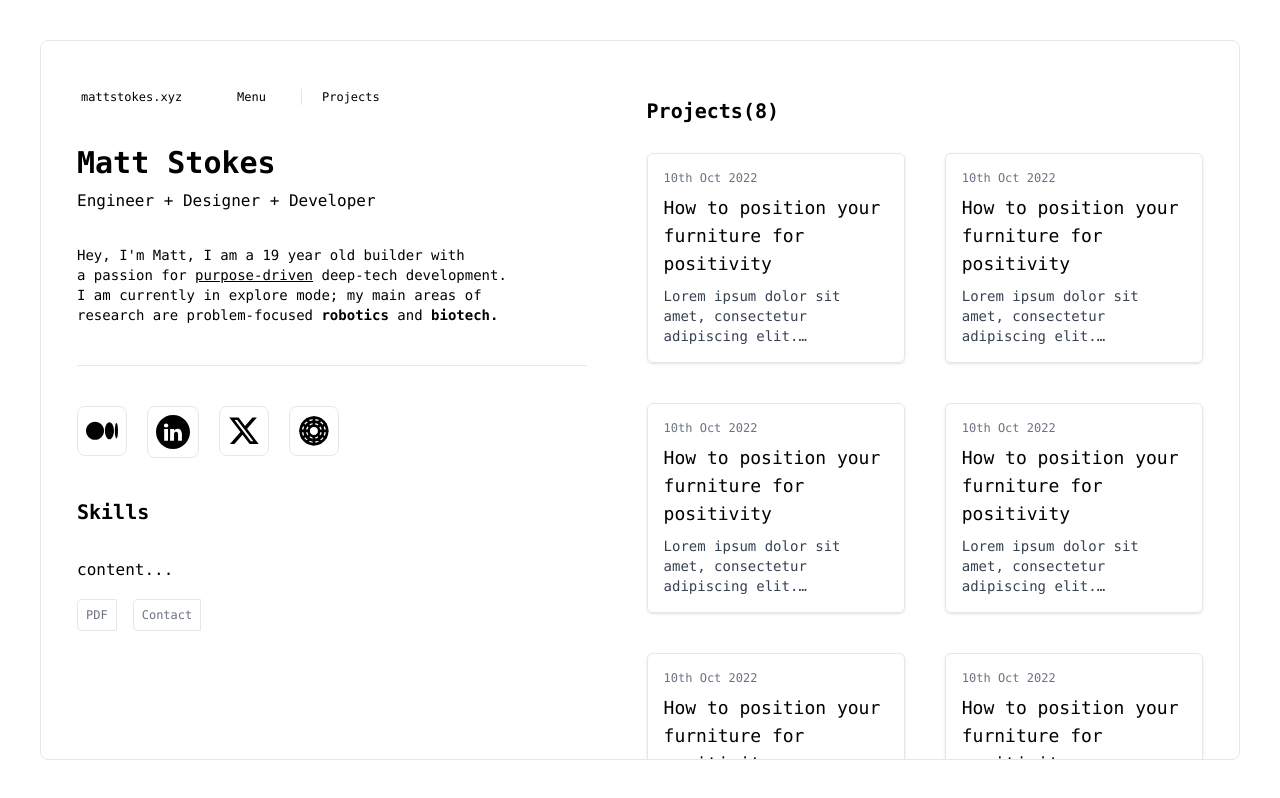
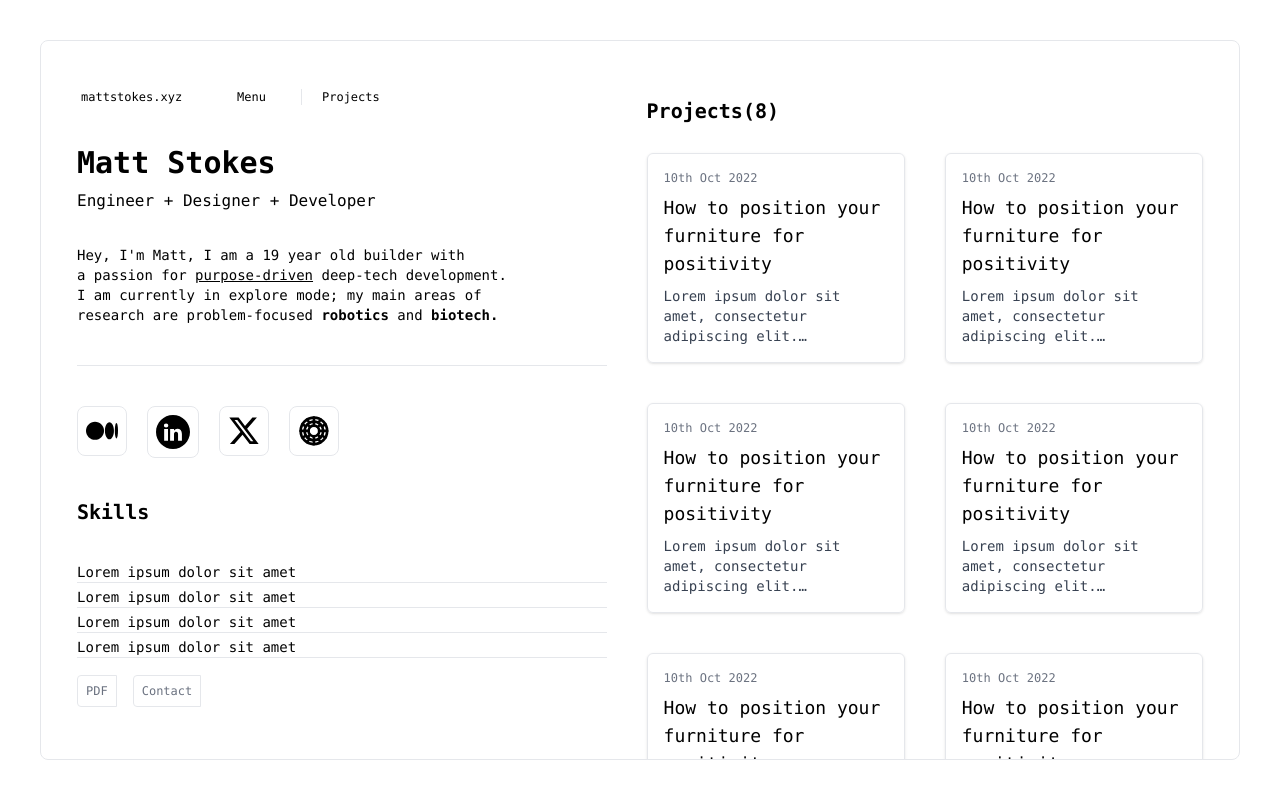
Before and after one commit to RatherStoked/PortfolioWebsite, a Next.js app: page / in a window 1280 px wide. Built offline with nearby package versions, Linux system fonts and the light colour scheme.

Commit message:
added skills shell

```diff
--- a/src/app/components/introcard.tsx
+++ b/src/app/components/introcard.tsx
@@ -12,7 +12,7 @@ const Card = () => {
         <div className="pt-8">
           <Bio></Bio>
         </div>
-        <div className="border-b pt-10 mr-5">
+        <div className="border-b pt-10">
 
         </div>
       </div>
--- a/src/app/components/navbar.tsx
+++ b/src/app/components/navbar.tsx
@@ -2,6 +2,7 @@ import Link from "next/link";
 import React from "react";
 
 const Navbar = () => {
+
   return (
     <div className="pl-3 min-w-min">
       <div className="text-xs flex pr-32 pt-8">
--- a/src/app/components/skillCard.tsx
+++ b/src/app/components/skillCard.tsx
@@ -1,14 +1,26 @@
 import React from 'react'
+
+const SkillComponent = () => {
+  return (
+    <div className="border-b cursor-point pt-1 hover:pb-3 hover:font-bold">
+    <h2 className="text-sm">Lorem ipsum dolor sit amet</h2>
+  </div>
+  );
+}
+
 
 const skillCard = () => {
   return (
     <div className="px-5">
       <h1>
-        <div className="mt-10 font-bold text-black text-xl">Skills</div>
+        <div className="mt-10 font-bold text-black text-xl min-w-fit">Skills</div>
       </h1>
       <div>
         <div className="pt-8">
-          content...
+          <SkillComponent />
+          <SkillComponent />
+          <SkillComponent />
+          <SkillComponent />
         </div>
       </div>
     </div>
--- a/src/app/page.tsx
+++ b/src/app/page.tsx
@@ -70,7 +70,7 @@ const Page = () => {
             <Card />
             <Social />
             <SkillCard />
-            <div className="border-b pb-10 pl-5"></div>
+            <div className="border-b pb-10 pl-5 mx-5"></div>
             <Gallery />
             <ArticleGallery />
             <div className="border-b pb-10 flex"></div>
--- a/tailwind.config.ts
+++ b/tailwind.config.ts
@@ -11,6 +11,7 @@ const config: Config = {
       screens: {
         'md-lg': '1500px', // Custom breakpoint
         'md-sm': '1200px',
+        'xs-sm': '700px',
       },
       backgroundImage: {
         'gradient-radial': 'radial-gradient(var(--tw-gradient-stops))',
```
